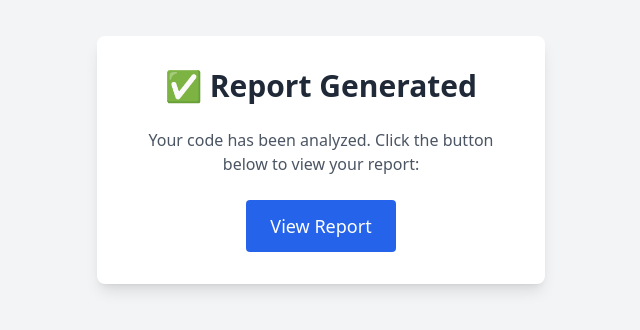
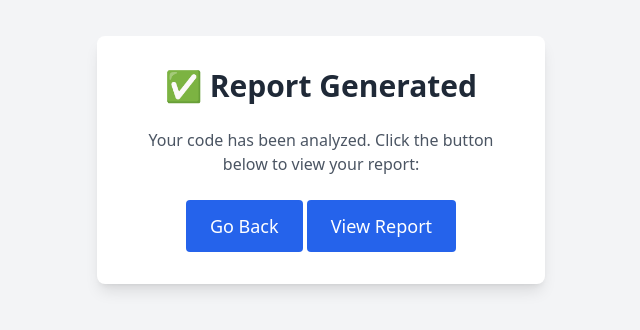
Before and after one commit to AleksandarHristov1337/Data-Structures-and-Algorithms-in-Python-Code-Generator, a Flask app: page /result/1 in a window 1280 px wide. Shown: the part 240-570 px from the top of the page, without its empty margins (319-959 px from the left). Run offline with Flask 3, Linux system fonts and the light colour scheme; some libraries are stand-ins or nearby versions.

Commit message:
Add Go Back Button

```diff
--- a/templates/result.html
+++ b/templates/result.html
@@ -13,6 +13,12 @@
     <p class="text-gray-600 mb-6">
       Your code has been analyzed. Click the button below to view your report:
     </p>
+     <a
+      href="/"
+      class="inline-block bg-blue-600 text-white text-lg font-medium px-6 py-3 rounded hover:bg-blue-700 transition"
+    >
+      Go Back
+    </a>
     <a
       href="{{ url_for('download_report', filename=report_name) }}"
       class="inline-block bg-blue-600 text-white text-lg font-medium px-6 py-3 rounded hover:bg-blue-700 transition"
@@ -20,6 +26,7 @@
     >
       View Report
     </a>
+
   </div>
 
 </body>
```
